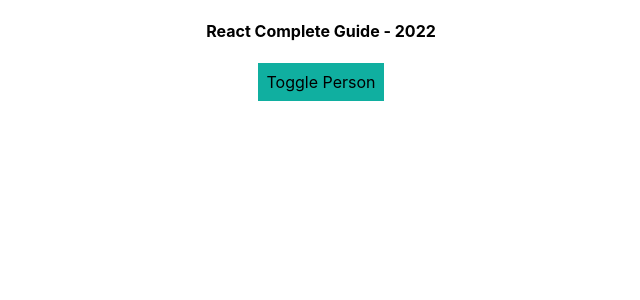
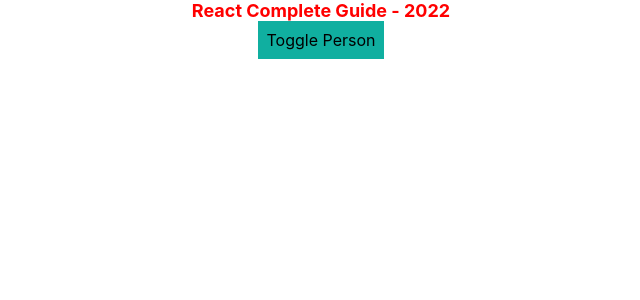
Before and after one commit to salonimalhotrawd/react-app, a React (Create React App) app: page / in a window 1280 px wide. Shown: the top 300 px of the page, without its empty margins (319-959 px from the left). Built offline with nearby package versions, Linux system fonts and the light colour scheme.

Commit message:
Install radium for inline styling

```diff
--- a/package.json
+++ b/package.json
@@ -6,6 +6,7 @@
     "@testing-library/jest-dom": "^5.16.4",
     "@testing-library/react": "^12.1.4",
     "@testing-library/user-event": "^13.5.0",
+    "radium": "^0.26.2",
     "react": "^18.0.0",
     "react-dom": "^18.0.0",
     "react-scripts": "5.0.0",
--- a/src/App.css
+++ b/src/App.css
@@ -1,3 +1,15 @@
 .App {
   text-align: center;
 }
+
+.red{
+  color:red;
+}
+
+.size{
+  font-size: large;
+}
+
+.weight{
+  font-weight: bold;
+}
--- a/src/App.js
+++ b/src/App.js
@@ -1,6 +1,8 @@
 import React, { Component } from 'react';
 import './App.css';
 import Person from './Person/Person';
+import Radium from 'radium';
+import { toBePartiallyChecked } from '@testing-library/jest-dom/dist/matchers';
 
 class App extends Component {
   /**
@@ -78,7 +80,11 @@ class App extends Component {
       font: 'inherit',
       border: '1px solid #10afa0',
       padding: '8px',
-      cursor: 'pointer'
+      cursor: 'pointer',
+      ':hover': {
+        backgroundColor : 'red',
+        color:'white'
+      }
     }
 
     //Whenever something is update in the state render methods render automatically.
@@ -99,11 +105,23 @@ class App extends Component {
           </Person>
         </div>
       )
+      style.backgroundColor = 'yellow';
+      style[':hover'] = {
+        backgroundColor : 'aqua',
+        color:'white'
+      }
+    }
+
+    const classes = [];
+
+    if(this.state.persons.length > 0){
+      classes.push('red', 'size', 'weight');
     }
 
     return (
       <div className='App'>
-        <h4>{this.state.title}</h4>
+        <span className={classes.join(' ')}>{this.state.title}</span>
+        <br/>
         <button
           style={style}
           onClick={this.togglePersonComp}>Toggle Person
@@ -114,4 +132,4 @@ class App extends Component {
   }
 }
 
-export default App;
+export default Radium(App);
```
Also changed, not shown: 1 other file (tests, documents, lock files or other folders).
